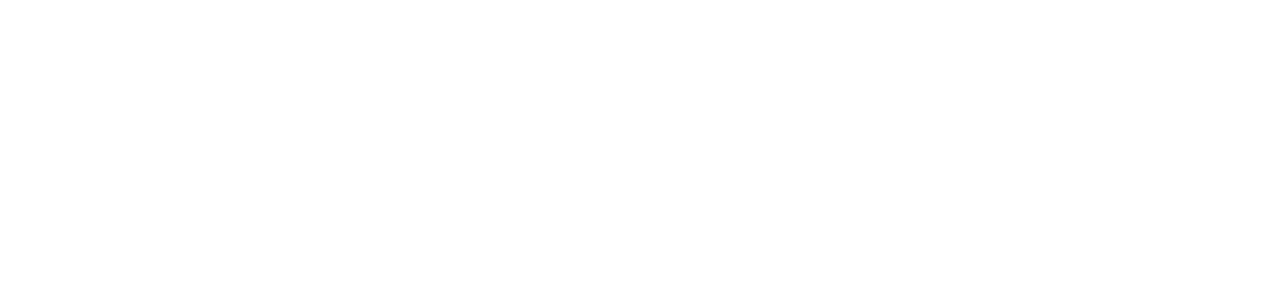
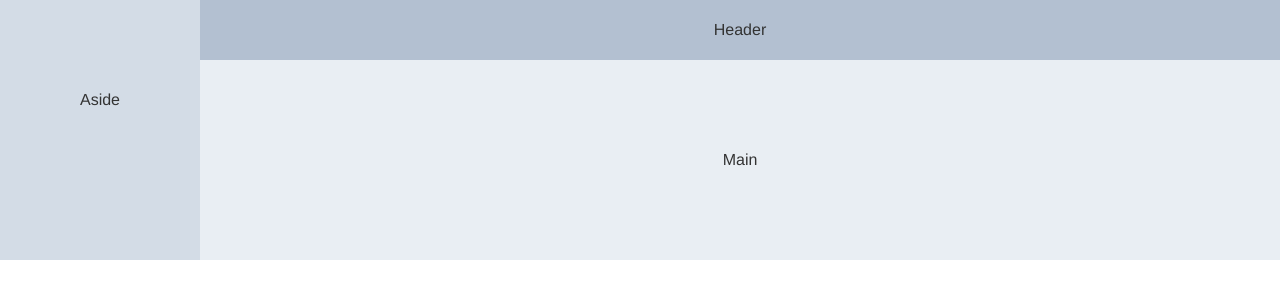
Before and after one commit to ZANJIAHAO1008/Admin-Frame-Vue3, a Vue app: page /#/home in a window 1280 px wide. Before the commit this address had no page. Shown: the top 300 px of the page. Built offline with nearby package versions, Linux system fonts and the light colour scheme.

Commit message:
配置主页

```diff
--- a/src/main.js
+++ b/src/main.js
@@ -4,7 +4,9 @@
 import './index.css'
 import ElementPlus from 'element-plus';
 import 'element-plus/lib/theme-chalk/index.css';
+import * as _public from "./util/utils";
 const app = createApp(App)
+app.config.globalProperties._public = _public;
 app.use(ElementPlus)
 app.use(router)
 app.mount('#app')
--- a/src/router/index.js
+++ b/src/router/index.js
@@ -12,6 +12,13 @@
                 title: '登录'
             },
             component: () => import ("../views/Login.vue")
+        },
+        {
+            path:"/home",
+            meta: {
+                title: '主页'
+            },
+            component: () => import ("../views/Home.vue")
         }
     ],
 })
--- /dev/null
+++ b/src/util/utils.js
@@ -0,0 +1,7 @@
+export const debounce = (function () {   //防重复提交
+	let timer = 0
+	return function (callback, ms) {
+		clearTimeout(timer)
+		timer = setTimeout(callback, ms)
+	}
+})()
--- /dev/null
+++ b/src/views/Home.vue
@@ -0,0 +1,44 @@
+<template>
+  <el-container>
+    <el-aside width="200px">Aside</el-aside>
+    <el-container>
+      <el-header>Header</el-header>
+      <el-main>Main</el-main>
+    </el-container>
+  </el-container>
+</template>
+<style>
+.el-header, .el-footer {
+  background-color: #B3C0D1;
+  color: #333;
+  text-align: center;
+  line-height: 60px;
+}
+
+.el-aside {
+  background-color: #D3DCE6;
+  color: #333;
+  text-align: center;
+  line-height: 200px;
+}
+
+.el-main {
+  background-color: #E9EEF3;
+  color: #333;
+  text-align: center;
+  line-height: 160px;
+}
+
+body > .el-container {
+  margin-bottom: 40px;
+}
+
+.el-container:nth-child(5) .el-aside,
+.el-container:nth-child(6) .el-aside {
+  line-height: 260px;
+}
+
+.el-container:nth-child(7) .el-aside {
+  line-height: 320px;
+}
+</style>
--- a/src/views/Login.vue
+++ b/src/views/Login.vue
@@ -3,12 +3,12 @@
     <div class="login-body">
       <div class="l-title">后台管理系统</div>
       <div>
-        <el-form hide-required-asterisk ref="loginRef" :model="param" :rules="loginRules" >
+        <el-form @submit.native.prevent hide-required-asterisk ref="loginRef" :model="param" :rules="loginRules" >
           <el-form-item label="账号：" prop="username">
             <el-input v-model="param.username"  placeholder="请输入用户名" ></el-input>
           </el-form-item>
           <el-form-item label="密码：" prop="password">
-            <el-input placeholder="请输入密码" v-model="param.password" show-password></el-input>
+            <el-input @keyup.enter="submitForm" placeholder="请输入密码" v-model="param.password" show-password></el-input>
           </el-form-item>
           <el-form-item>
             <el-button type="primary" :loading="loading" @click="submitForm()">登录</el-button>
@@ -19,11 +19,15 @@
   </div>
 </template>
 <script>
-import { defineComponent, toRefs ,reactive,ref} from 'vue'
+import { defineComponent,getCurrentInstance, toRefs ,reactive,ref} from 'vue'
 import { ElMessage } from 'element-plus'
+import { useRoute, useRouter } from 'vue-router'
 export default defineComponent ({
   setup() {
-    const loginRef = ref(null)
+    let { proxy } = getCurrentInstance();
+    const loginRef = ref(null);
+    const route = useRoute()
+    const router = useRouter()
     const state = reactive({
       param:{
         username:"",
@@ -44,11 +48,12 @@
       loginRef.value.validate(valid => {
         if (valid) {
           state.loading = true;
-          setTimeout(()=>{
+          proxy._public.debounce(()=>{
             state.loading = false;
             ElMessage.success("登录成功");
-            localStorage.setItem("ms_username", this.param.username);
-          },300)
+            localStorage.setItem("ms_username", state.param.username);
+            router.push({ path: '/home'})
+          },700)
         } else {
           ElMessage.warning("请输入账号和密码");
           return false;
@@ -73,7 +78,7 @@
   background-image: url(../assets/image/background.jpg);
   .login-body{
       position: absolute;
-    left: 40%;
+    left: 40.1%;
     top: 31%;
       width: 400px;
       background:#ffffff;
@@ -82,7 +87,7 @@
     box-sizing: border-box;
     .el-button {
       width: 100% !important;
-      border-color: #005ce6!important;
+      border-color: #005ce6 !important;
       background: #005ce6!important;
     }
     .l-title{
```
Also changed, not shown: 1 other file (tests, documents, lock files or other folders).
